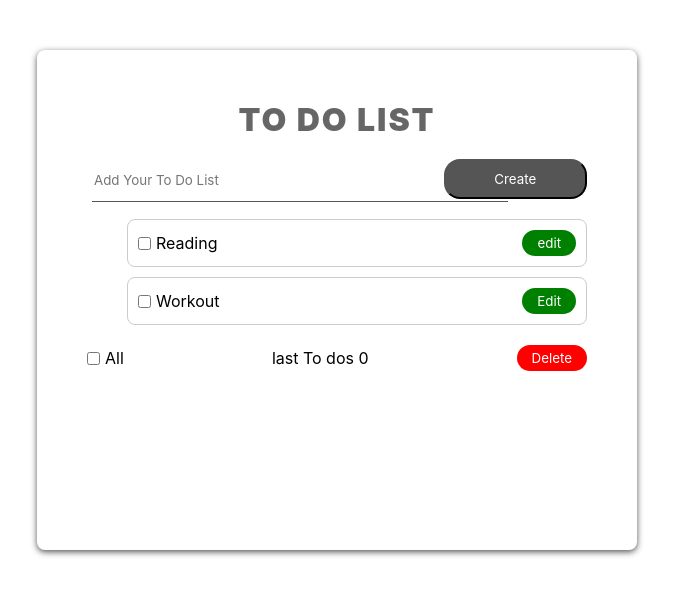
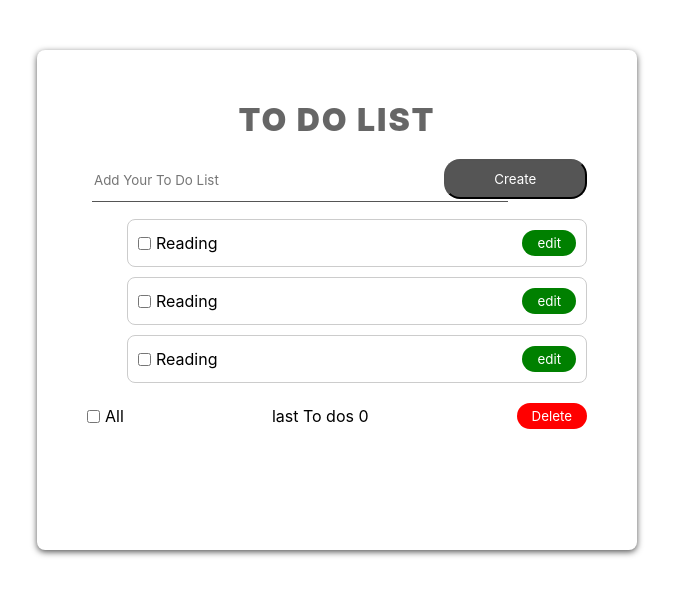
Before and after one commit to kazufoot21/TodoApp_ContextAPI_2, a React (Create React App) app: page / in a window 1280 px wide. Shown: the top 596 px of the page, without its empty margins (303-976 px from the left). Built offline with nearby package versions, Linux system fonts and the light colour scheme.

Commit message:
create context

```diff
--- a/src/App.js
+++ b/src/App.js
@@ -1,46 +1,15 @@
+import { Footer } from './components/Footer';
+import { FormInput } from './components/FormInput';
+import { List } from './components/List';
+
 function App() {
   return (
     <>
       <div className="App">
         <h1>To Do List</h1>
-
-        <form>
-          <label autocomplete="off">
-            <input
-              type="text"
-              name="todos"
-              id="todos"
-              placeholder="Add Your To Do List"
-            />
-          </label>
-          <button type="submit">Create</button>
-        </form>
-
-        <ul>
-          <li>
-            <label htmlFor className>
-              <input type="checkbox" id />
-              reading
-            </label>
-            <button>edit</button>
-          </li>
-          <li>
-            <label htmlFor className>
-              <input type="checkbox" id />
-              workout
-            </label>
-            <button>Edit</button>
-          </li>
-        </ul>
-
-        <div className="row">
-          <label htmlFor="all" name="all" id="all">
-            <input type="checkbox" />
-            All
-          </label>
-          <p>last To dos 0</p>
-          <button id="delete">Delete</button>
-        </div>
+        <FormInput />
+        <List />
+        <Footer />
       </div>
     </>
   );
--- /dev/null
+++ b/src/components/Footer.js
@@ -0,0 +1,14 @@
+import React from 'react';
+
+export const Footer = () => {
+  return (
+    <div className="row">
+      <label htmlFor="all" name="all" id="all">
+        <input type="checkbox" />
+        All
+      </label>
+      <p>last To dos 0</p>
+      <button id="delete">Delete</button>
+    </div>
+  );
+};
--- /dev/null
+++ b/src/components/FormInput.js
@@ -0,0 +1,17 @@
+import React from 'react';
+
+export const FormInput = () => {
+  return (
+    <form>
+      <label autocomplete="off">
+        <input
+          type="text"
+          name="todos"
+          id="todos"
+          placeholder="Add Your To Do List"
+        />
+      </label>
+      <button type="submit">Create</button>
+    </form>
+  );
+};
--- /dev/null
+++ b/src/components/List.js
@@ -0,0 +1,12 @@
+import React from 'react';
+import { ListItem } from './ListItem';
+
+export const List = () => {
+  return (
+    <ul>
+      <ListItem />
+      <ListItem />
+      <ListItem />
+    </ul>
+  );
+};
--- /dev/null
+++ b/src/components/ListItem.js
@@ -0,0 +1,13 @@
+import React from 'react';
+
+export const ListItem = () => {
+  return (
+    <li>
+      <label htmlFor className>
+        <input type="checkbox" id />
+        reading
+      </label>
+      <button>edit</button>
+    </li>
+  );
+};
```
Also changed, not shown: src/components/DataProvider.js (added, +13 -0 lines).
